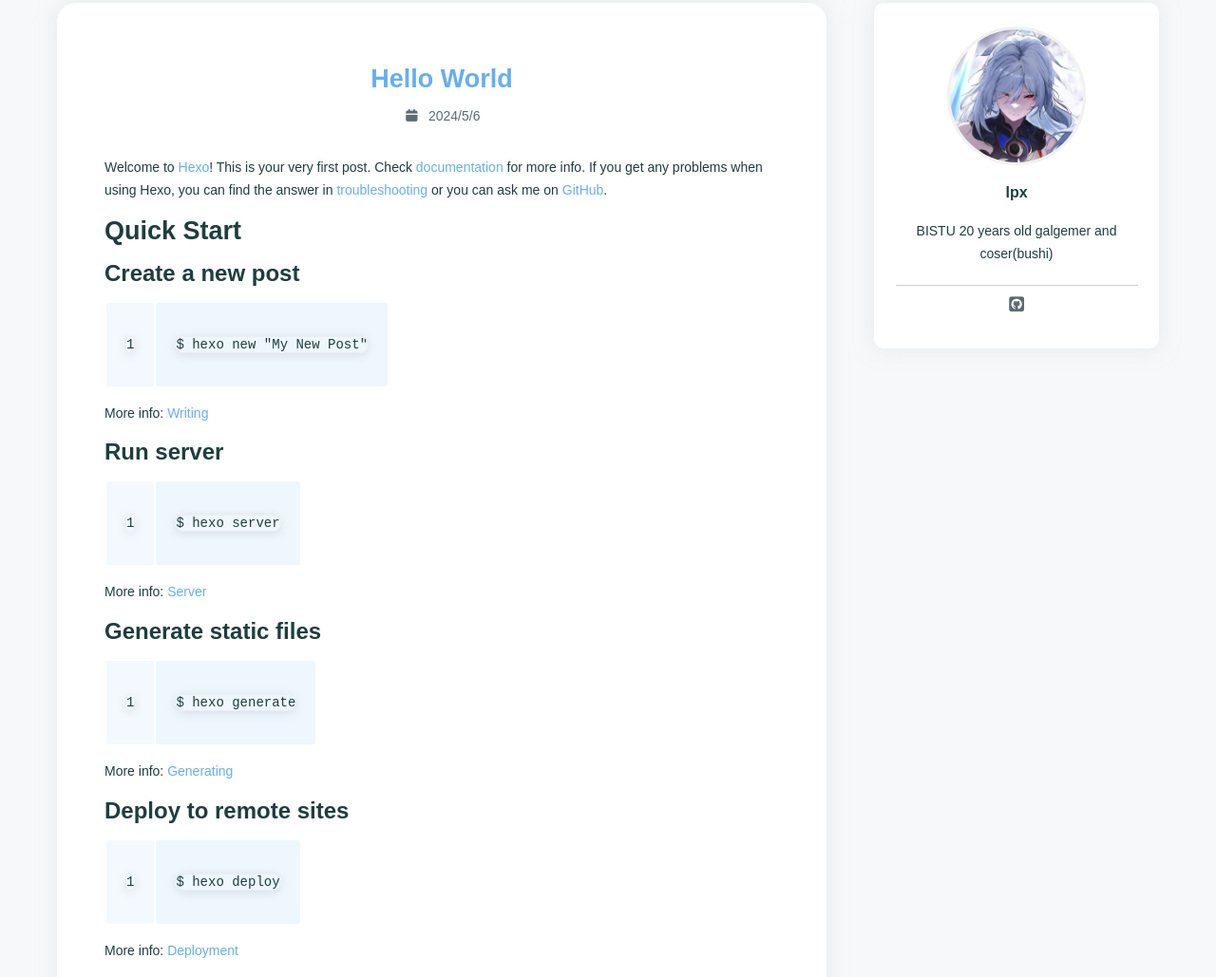
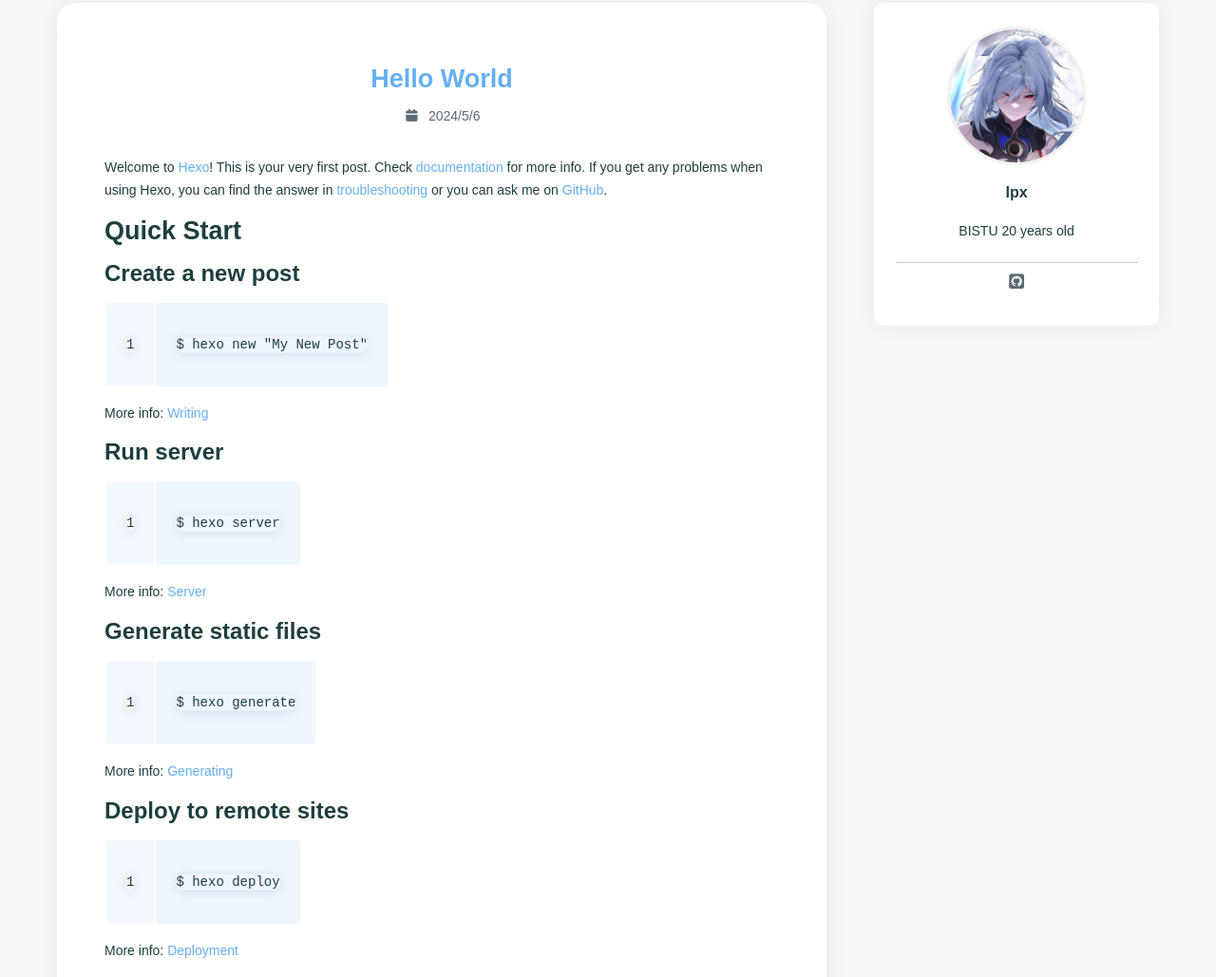
Before and after one commit to nizigen/chiyuki.github.io, a plain HTML site: page index.html in a window 1280 px wide. Shown: the part 817-1846 px from the top of the page at 95% size. Drawn offline with nearby package versions, Linux system fonts and the light colour scheme; a script that the page names is missing; a web font is replaced by a local one.

Commit message:
Site updated: 2024-05-07 21:46:15

```diff
--- a/index.html
+++ b/index.html
@@ -243,7 +243,7 @@
         </div>
         <div class="name">lpx</div>
         <div class="description">
-            <p>BISTU 20 years old galgemer and coser(bushi)</p>
+            <p>BISTU 20 years old </p>
 
         </div>
 
```
